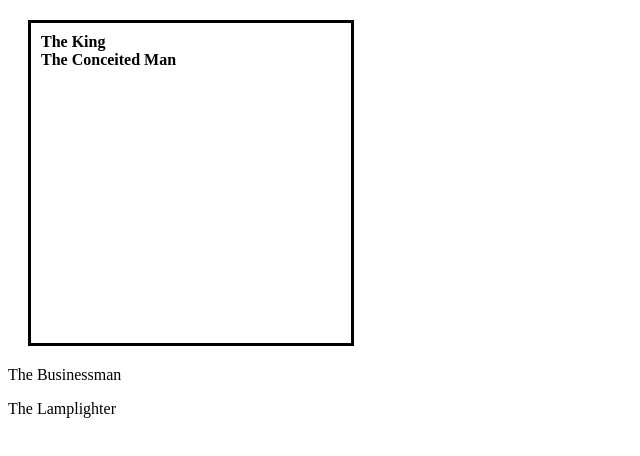
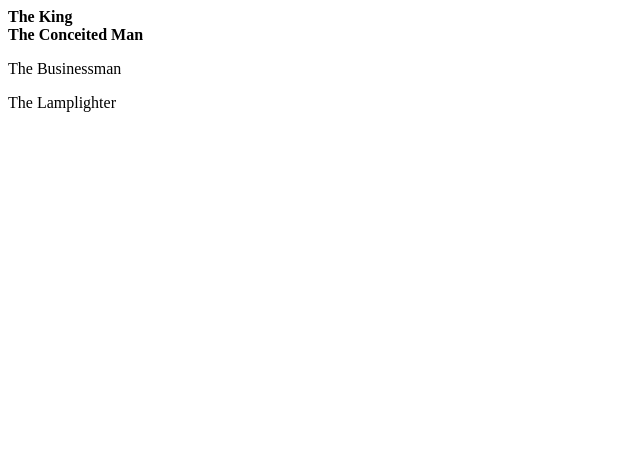
Before and after one commit to zsofikitley/zsofikitley.github.io, a plain HTML site: page gyakorlas/gyak.html in a window 1280 px wide. Shown: the whole page, without its empty margins (0-640 px from the left). Drawn offline with Linux system fonts and the light colour scheme.

Commit message:
container delete

```diff
--- a/gyakorlas/gyak1.css
+++ b/gyakorlas/gyak1.css
@@ -1,11 +1,3 @@
-.container {
-    display: flexbox;
-    width: 300px;
-    height: 300px;
-    border: solid black;
-    padding: 10px;
-    margin: 20px;
-}
 
 .asteroid {
     display: flex;
```
